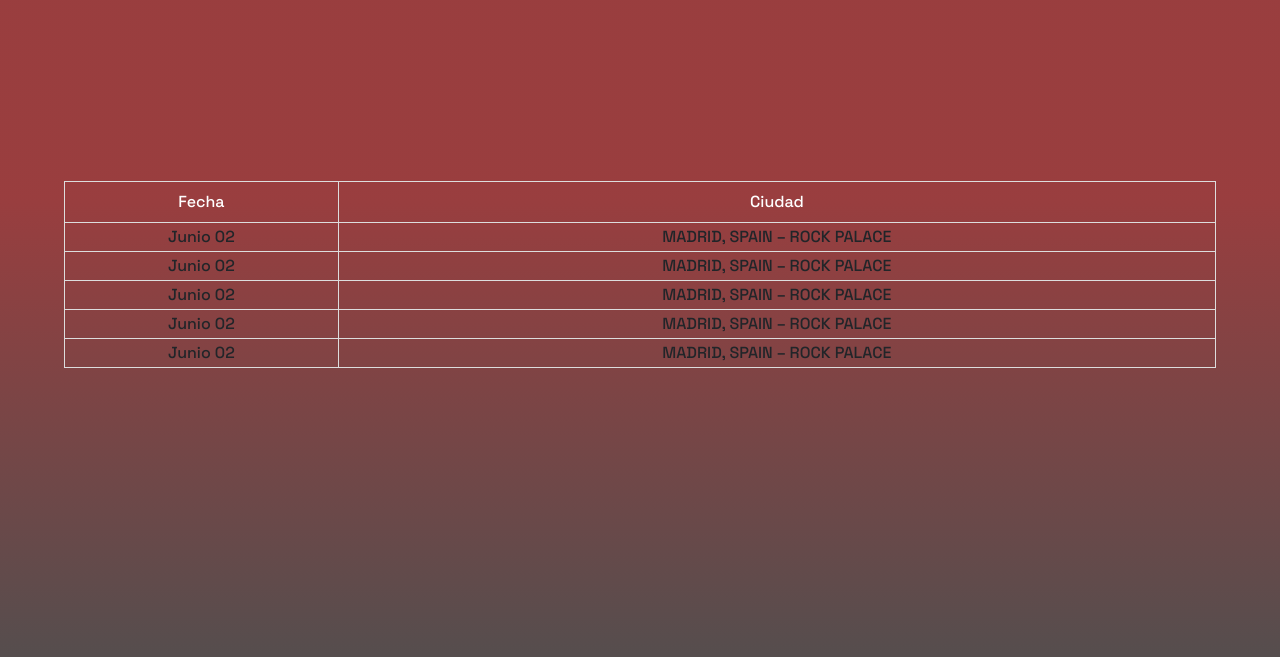
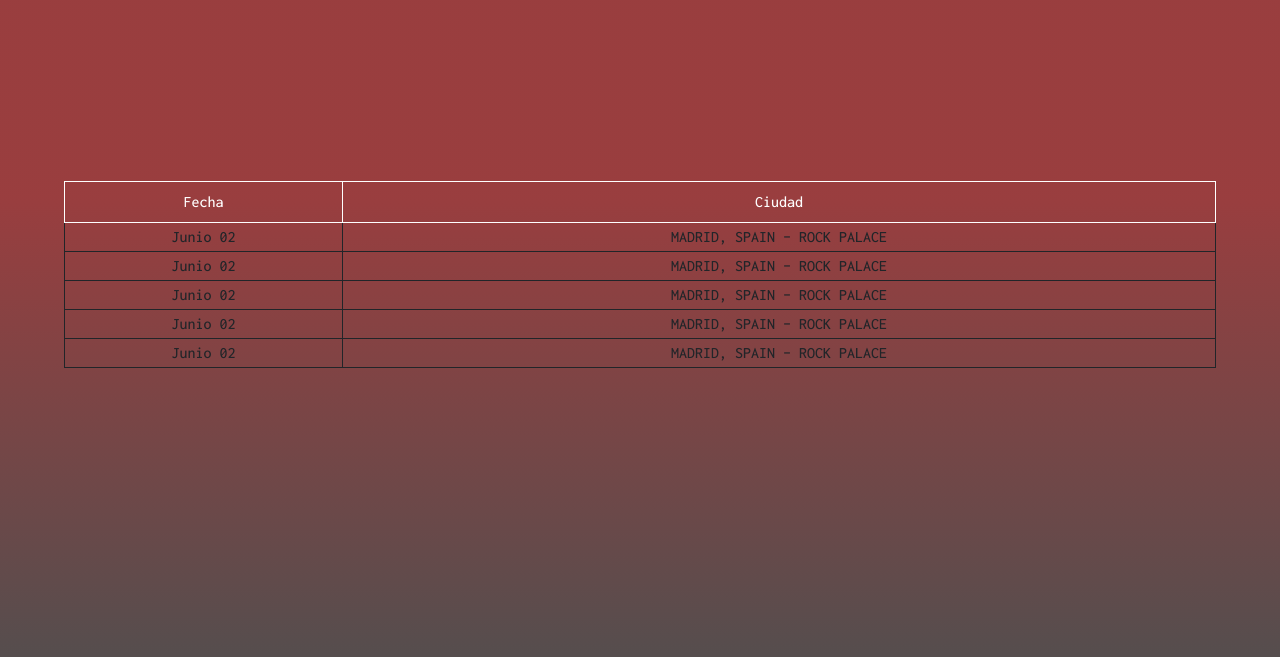
Before and after one commit to CbedoyaRamirez/1280Almas.github.io, a plain HTML site: page tour.html in a window 1280 px wide. Shown: the part 99-756 px from the top of the page. Drawn offline with nearby package versions, Linux system fonts and the light colour scheme.

Commit message:
ajuste tabla

```diff
--- a/css/styles.css
+++ b/css/styles.css
@@ -259,13 +259,15 @@ body {
 
 table, th, td
 {
-    border: solid 1px #ddd;
+    border: solid 1px;
     border-collapse: collapse;
     padding: 2px 3px;
     text-align: center;
+    font-family: "Inconsolata", monospace;
 }
 th {
     font-weight:bold;
+    color: rgb(178, 174, 57);
 }
 
 .tour {
```
